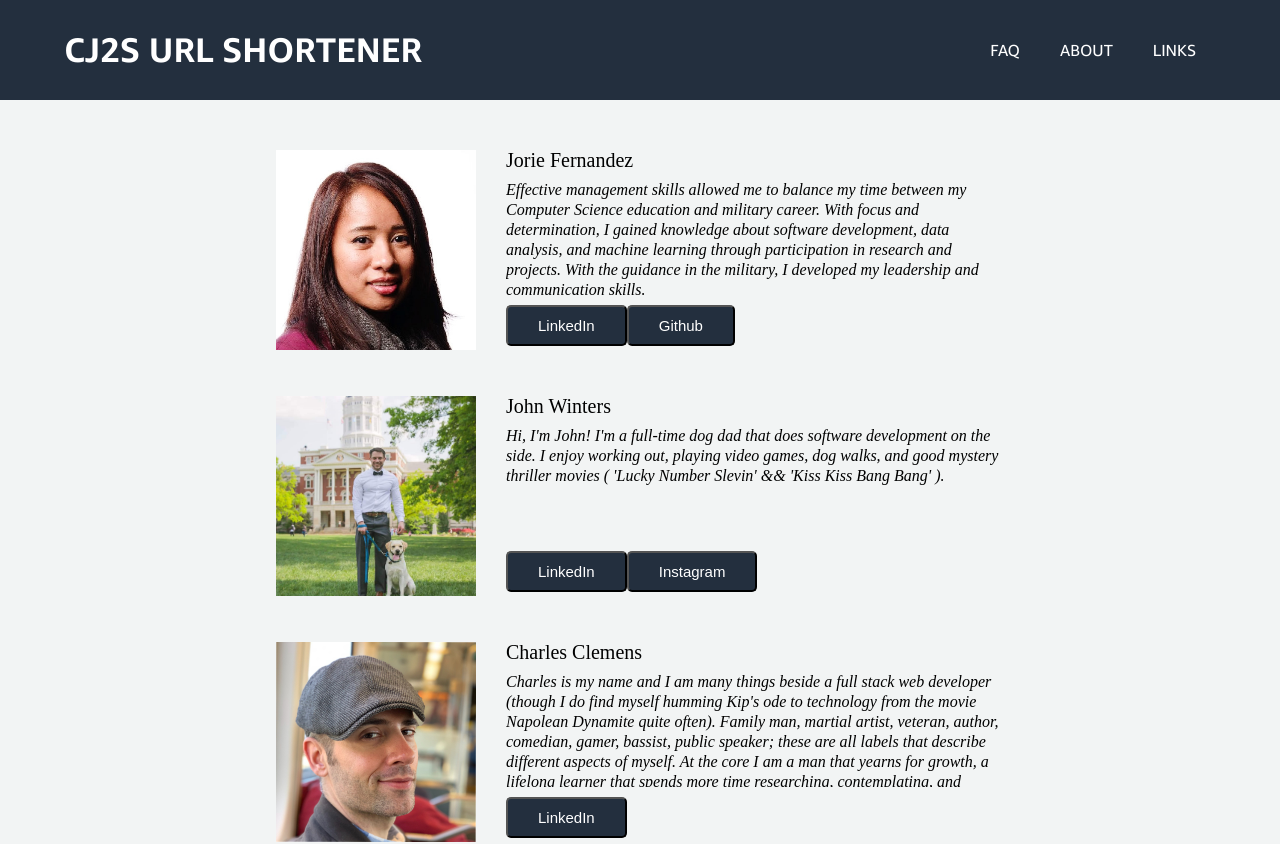
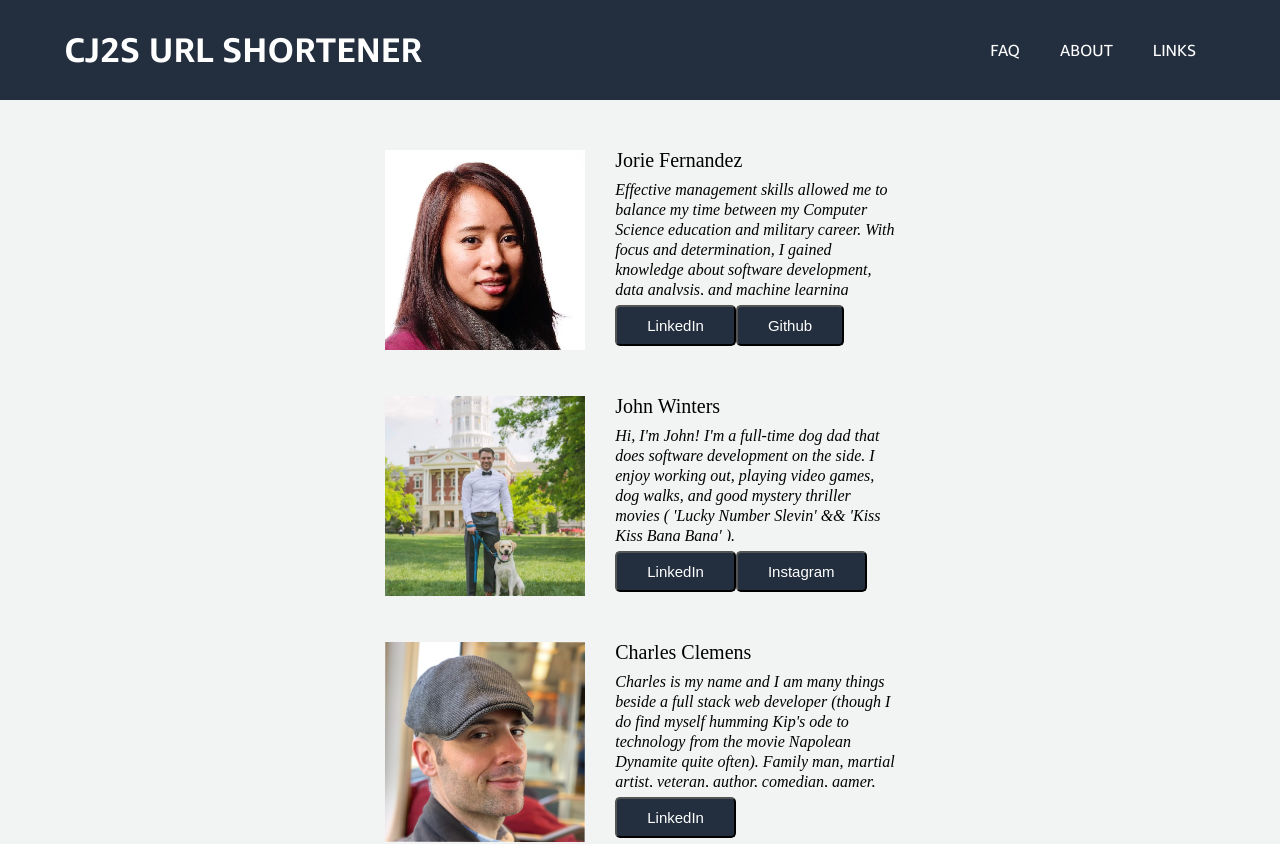
Before and after one commit to cj2-site/cj2_frontend, a React (Create React App) app: page /about in a window 1280 px wide. Shown: the top 844 px of the page. Built offline with nearby package versions, Linux system fonts and the light colour scheme.

Commit message:
fixed a styling thingy majig

```diff
--- a/src/scss/_layout.scss
+++ b/src/scss/_layout.scss
@@ -61,13 +61,16 @@ nav {
 
 
 /****************************
-      about.css STYLING
+      about
 *****************************/
-.aboutMe {
+div {
+
   div{
     width: 70%;
     margin: 50px auto;
   }
+}
+.aboutMe {
 
   section img{
     float: left;
```
